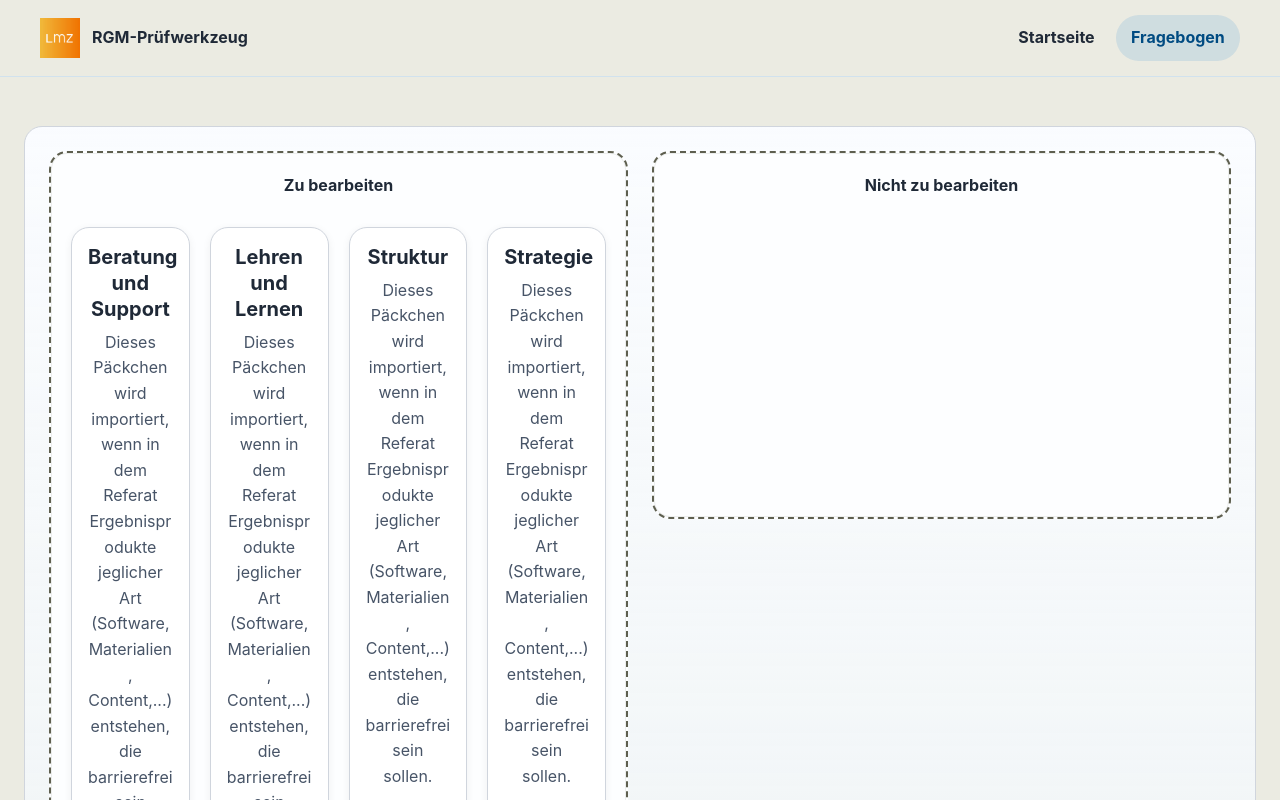
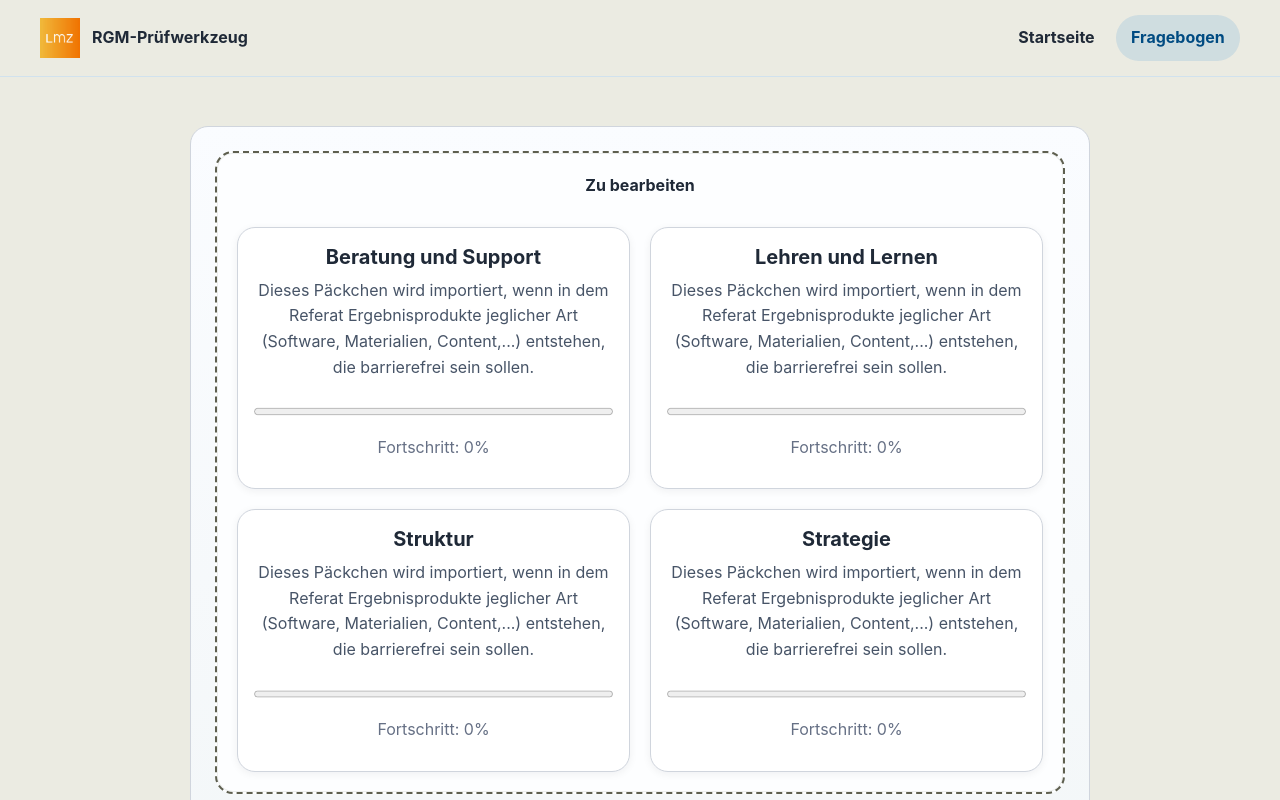
Before and after one commit to zimmermanng/RGM-Webservice-public, a React (Create React App) app in the folder frontend/: page /dimensions/bearbeiten in a window 1280 px wide. Shown: the top 800 px of the page. Built offline with nearby package versions, Linux system fonts and the light colour scheme.

Commit message:
css anpassungen + route anpassung

```diff
--- a/frontend/src/components.css
+++ b/frontend/src/components.css
@@ -353,6 +353,18 @@
   align-items: stretch;
 }
 
+.editGrid {
+  display: grid;
+  grid-template-columns: repeat(2, minmax(0, 1fr));
+  gap: var(--space-5);
+}
+
+@media (max-width: 900px) {
+  .editGrid {
+    grid-template-columns: 1fr;
+  }
+}
+
 .homeGrid,
 .insightGrid {
   grid-template-columns: repeat(2, minmax(0, 1fr));
@@ -406,12 +418,12 @@
 }
 
 .editModeWrapper {
-  display: grid;
-  grid-template-columns: repeat(2, minmax(0, 1fr));
-  gap: var(--space-5);
+  display: flex;
+  flex-direction: column;
+  gap: var(--space-6);
   width: 100%;
-  margin-top: var(--space-5);
-  align-items: start;
+  max-width: 900px;
+  margin: 0 auto;
 }
 
 .dropZone {
@@ -761,11 +773,17 @@ td span.nicht-bewertet {
   background: color-mix(in srgb, var(--color-surface) 92%, var(--brand-primary-soft));
 }
 
-.dropZone .card,
-.dropZone .card_dimension {
+.dropZone .card
+ {
   min-height: 8.5rem;
   justify-content: center;
 }
+
+.dropZone .card_dimension{
+  min-height: auto;
+  padding: var(--space-4);
+}
+
 
 .dFooter {
   margin-top: var(--space-6);
--- a/frontend/src/pages/DimensionsEditPage.js
+++ b/frontend/src/pages/DimensionsEditPage.js
@@ -72,7 +72,7 @@ const DimensionsEditPage = () => {
         >
           <h4 title="Alle Pakete, die zu Ihrer Abteilung passen">Zu bearbeiten</h4>
 
-          <div className="gridContainer">
+          <div className="editGrid">
             {toEdit.map((dimension) => (
               <div
                 key={dimension.id}
@@ -98,7 +98,7 @@ const DimensionsEditPage = () => {
         >
           <h4 title="Alle Pakete, die nicht zu Ihrer Abteilung passen">Nicht zu bearbeiten</h4>
 
-          <div className="gridContainer">
+          <div className="editGrid">
             {notToEdit.map((dimension) => (
               <div
                 key={dimension.id}
--- a/frontend/src/pages/HomePage.js
+++ b/frontend/src/pages/HomePage.js
@@ -14,7 +14,7 @@ function HomePage() {
           </p>
 
           <div className="homeHeroActions">
-            <Link to="/dimensions" className="homeButton">
+            <Link to="/dimensions/bearbeiten" className="homeButton">
               Start
             </Link>
           </div>
```
